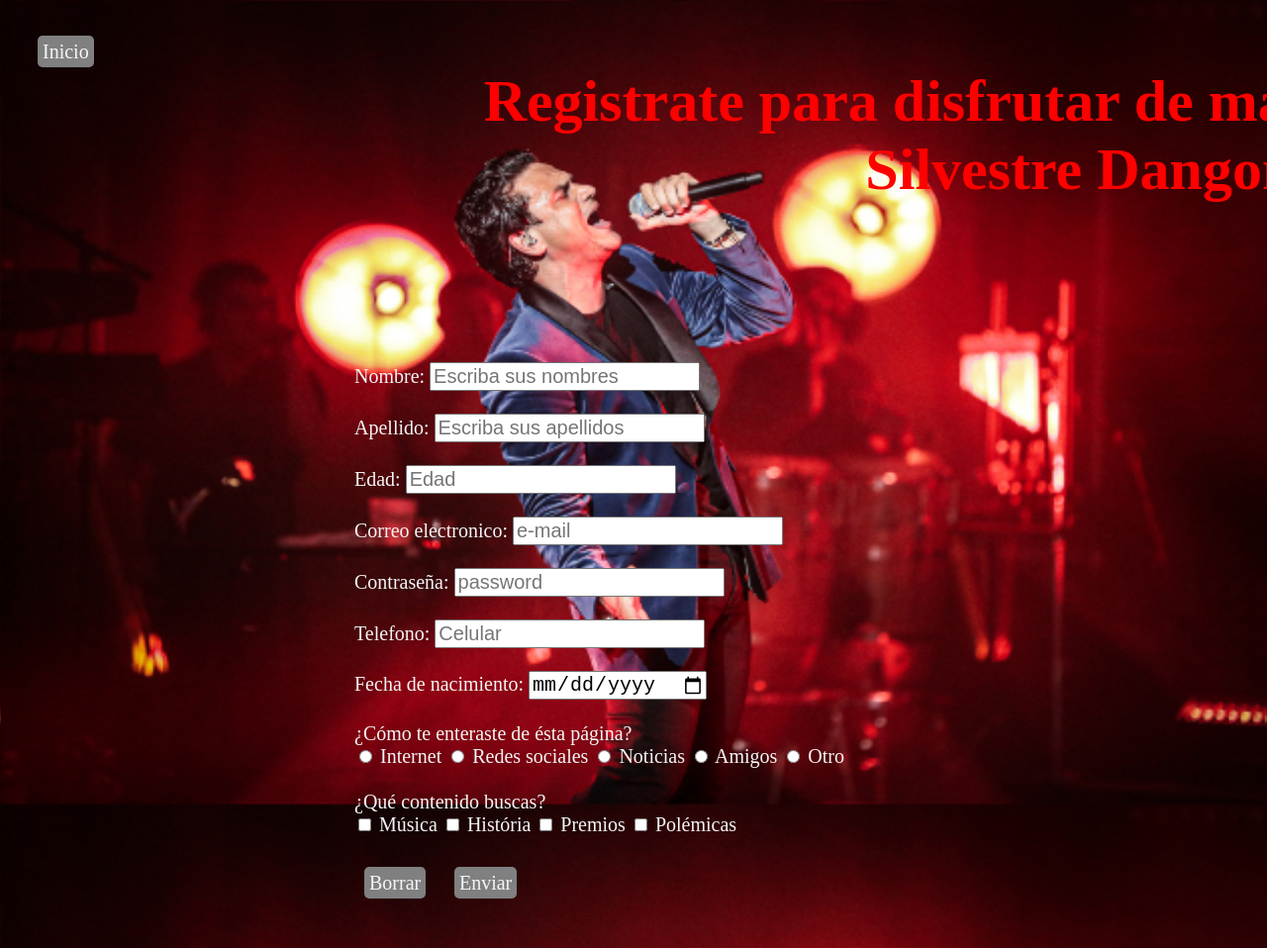
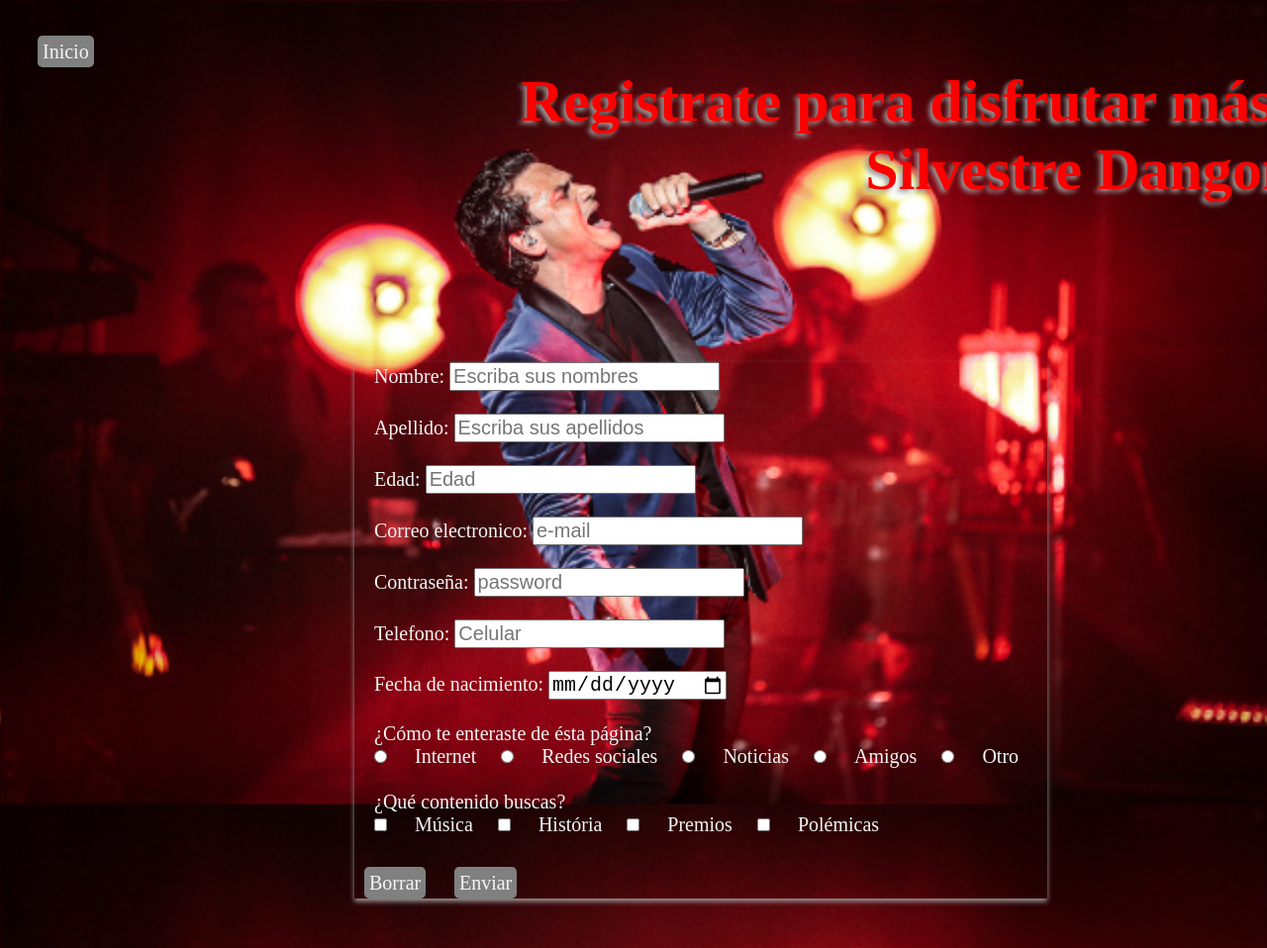
Before and after one commit to MiguelSolanoG/Proyecto1Artista, a plain HTML site: page registro.html in a window 1280 px wide. Shown: the top 958 px of the page at 99% size. Drawn offline with Linux system fonts and the light colour scheme.

Commit message:
Se corrigieron funciones en las vistas y style.

```diff
--- a/css/style.css
+++ b/css/style.css
@@ -15,6 +15,7 @@
     background-color: cornflowerblue;
     color: whitesmoke;
 }
+
 .menu2 a {
     background-color: cornflowerblue;
     color: whitesmoke;
@@ -30,6 +31,7 @@
     color: darkblue;
     background-color:red;
 }
+
 body {
     background-attachment: fixed;
     background-size: cover;
@@ -44,7 +46,18 @@
     font-size: 60px;
     color: red;
     margin-top: 0px;
+    text-shadow: -3px 3px 5px #999;
 }
+h2 {
+    color:darkkhaki;
+    margin: 40px 50px 30px 0px;
+    text-shadow: -2px 3px 3px #999;;
+}
+
+h3 {
+    font-size: 40px; color: whitesmoke;
+}
+
 header{
     font-size: 30px;
     margin-top: 0px;
@@ -56,6 +69,7 @@
     width: 700px;
     margin:0 auto;
 }
+
 div {
     width: 1400px;
     margin: 50px 50px 50px 150px;
@@ -75,32 +89,26 @@
     color: cornflowerblue;
 }
 
-h2 {
-    color:darkkhaki;
-    margin: 40px 50px 30px 0px;
-}
-
-h3 {
-    font-size: 40px; color: whitesmoke;
-}
-
 a {
     color:ghostwhite;
     font-size:  40px;
     text-align:right;
 }
-img{
+
+img {
     width: 100%;
 }
 
-.segundaimagen{
+.segundaimagen {
     width: 800px;
 }
 
-.registro {
+form {
     color: whitesmoke;
     font-size: 20px;
-    margin: 0px 0px 0px 200px;
+    margin: 0px 500px 15px 200px;
+    box-shadow: 0px 3px 5px #999;
+    box-sizing: border-box;
 }
 
 .seleccionar {
@@ -109,9 +117,18 @@
     margin: 0px 0px 0px 0px;
 }
 
-.datos {
+label {
+    margin-left: 20px;
+}
+
+.opcion {
+    margin-left: 20px;
+}
+
+input {
     font-size: 20px;
 }
+
 p{
     color:darkblue;
     text-align: justify;
--- a/css/style2.css
+++ /dev/null
@@ -1,5 +0,0 @@
-body{
-    background-attachment: fixed;
-    background-color:beige;
-    margin: 0 auto;
-}
--- a/registro.html
+++ b/registro.html
@@ -12,47 +12,47 @@
         <nav class="menu">
             <a href="index.html">Inicio</a>
         </nav>
-        <h1>Registrate para disfrutar de más información de<br>Silvestre Dangond</h1>
+        <h1>Registrate para disfrutar más información de<br>Silvestre Dangond</h1>
     </header>
     <div>
-        <form class="registro">
+        <form>
                 <label for="nombre">Nombre:</label>
-                <input class="datos" type="text" id="nombre" placeholder="Escriba sus nombres" required><br><br>
+                <input type="text" id="nombre" placeholder="Escriba sus nombres" required><br><br>
                 <label for="apellido">Apellido:</label>
-                <input class="datos" type="text" name="prename" id="apellido" placeholder="Escriba sus apellidos" maxlength="25" minlength="8" required><br><br>
+                <input type="text" name="prename" id="apellido" placeholder="Escriba sus apellidos" maxlength="25" minlength="8" required><br><br>
                 <label for="edad">Edad: </label>
-                <input class="datos" type="number" name="edad" id="edad" placeholder="Edad"><br><br>
+                <input type="number" name="edad" id="edad" placeholder="Edad"><br><br>
                 <label for="email">Correo electronico:</label>
-                <input class="datos" type="email" name="email" id="email" required placeholder="e-mail"><br><br>
+                <input type="email" name="email" id="email" required placeholder="e-mail"><br><br>
                 <label for="password">Contraseña:</label>
-                <input class="datos" type="password" name="password" id="password" required minlength="8" placeholder="password"><br><br>
+                <input type="password" name="password" id="password" required minlength="8" placeholder="password"><br><br>
                 <label for="tel">Telefono:</label>
-                <input class="datos" type="tel" name="telefono" id="tel" placeholder="Celular" placeholder="Celular"><br><br>
+                <input type="tel" name="telefono" id="tel" placeholder="Celular" placeholder="Celular"><br><br>
                 <label for="date">Fecha de nacimiento:</label>
-                <input class="datos" type="date" name="fechas" id="date" placeholder="Fecha nacimiento"><br><br>
+                <input type="date" name="fechas" id="date" placeholder="Fecha nacimiento"><br><br>
                 <label>¿Cómo te enteraste de ésta página?</label><br>
-                <input class="datos" type="radio" name="conect" id="internet">
+                <input class="opcion" type="radio" name="conect" id="internet">
                 <label for="internet">Internet</label>
-                <input class="datos" type="radio" name="conect" id="redes">
+                <input class="opcion" type="radio" name="conect" id="redes">
                 <label for="redes">Redes sociales</label>
-                <input class="datos" type="radio" name="conect" id="noticias">
+                <input class="opcion" type="radio" name="conect" id="noticias">
                 <label for="noticias ">Noticias</label>
-                <input class="datos" type="radio" name="conect" id="amigos">
+                <input class="opcion" type="radio" name="conect" id="amigos">
                 <label for="amigos">Amigos</label>
-                <input class="datos" type="radio" name="conect" id="otro">
+                <input class="opcion" type="radio" name="conect" id="otro">
                 <label for="Otro">Otro</label><br><br>
                 <label>¿Qué contenido buscas?</label><br>
-                <input class="datos" type="checkbox" name="música" id="música">
+                <input class="opcion" type="checkbox" name="música" id="música">
                 <label for="PC">Música</label>
-                <input class="datos" type="checkbox" name="História">
+                <input class="opcion" type="checkbox" name="História">
                 <label>História</label>
-                <input class="datos" type="checkbox" name="Premios">
+                <input class="opcion" type="checkbox" name="Premios">
                 <label>Premios</label>
-                <input class="datos" type="checkbox" name="Polémicas">
+                <input class="opcion" type="checkbox" name="Polémicas">
                 <label>Polémicas</label><br><br>
                 <nav class="menu">
-                <a>Borrar</a>
-                <a href="biografia.html">Enviar</a>
+                    <a>Borrar</a>
+                    <a href="biografia.html">Enviar</a>
                 </nav>
         </form>
     </div>
```
Also changed, not shown: escandalos.html (+3 -0 lines), premios.html (+3 -0 lines), images/grammy.jpg (deleted), images/grammy1.jpg (deleted).
